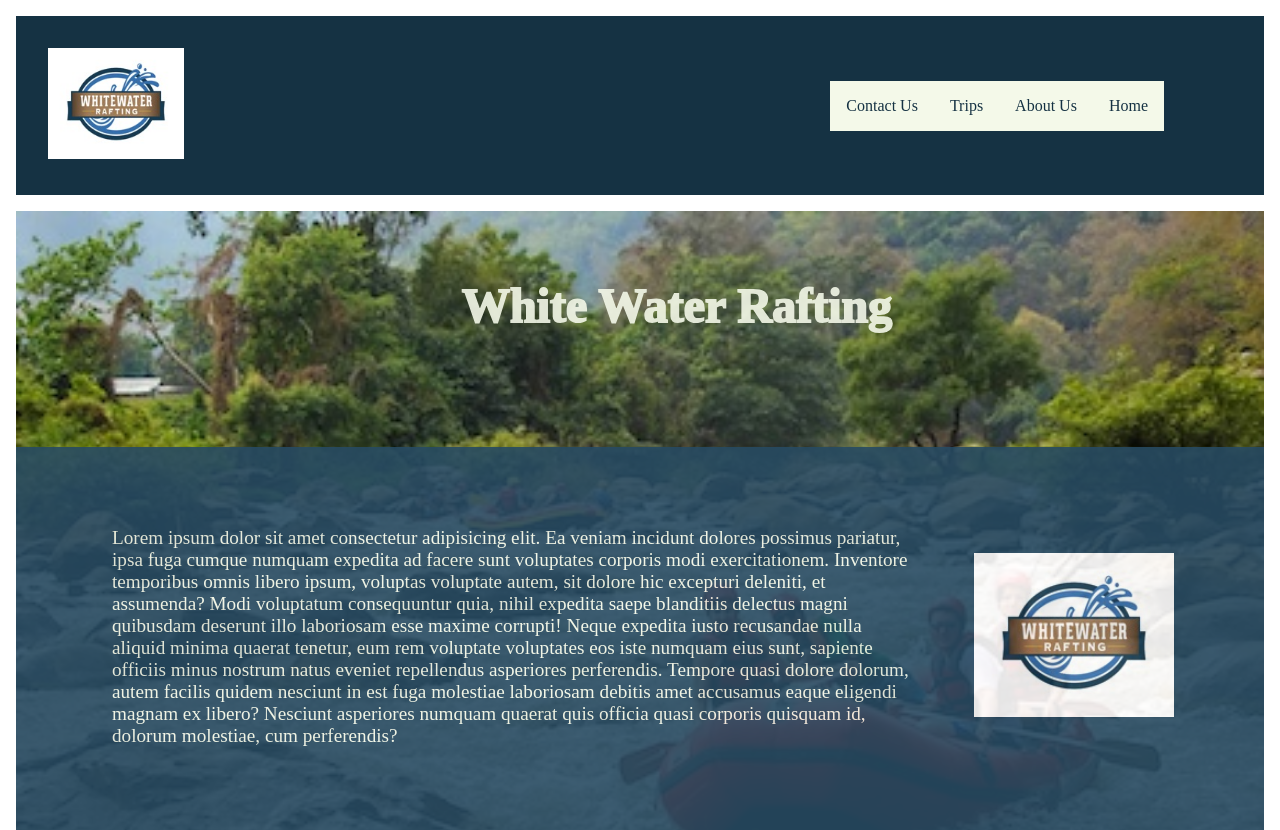
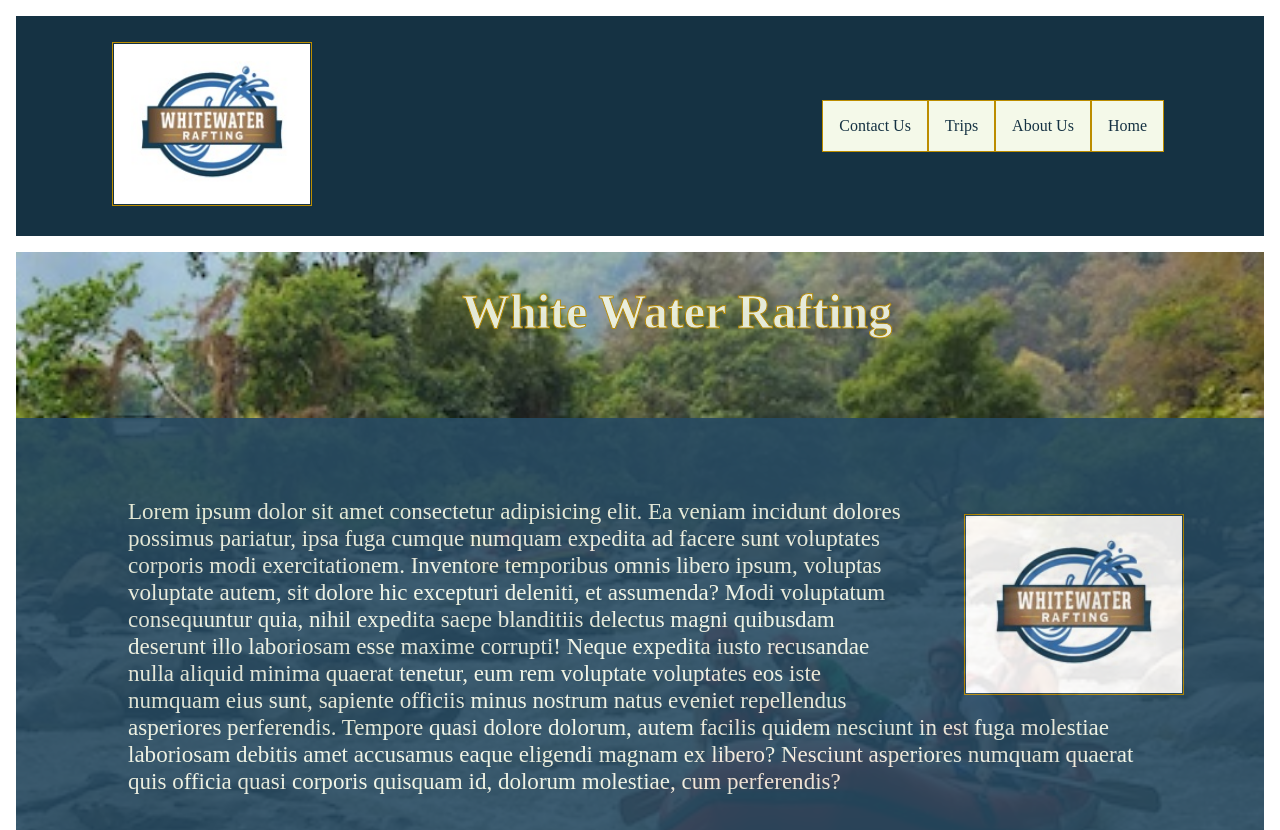
Before and after one commit to HiddenSheave/wdd130, a plain HTML site: page wwr/about.html in a window 1280 px wide. Shown: the top 830 px of the page. Drawn offline with Linux system fonts and the light colour scheme; a web font is replaced by a local one.

Commit message:
added description

```diff
--- a/wwr/about.html
+++ b/wwr/about.html
@@ -4,6 +4,7 @@
     <meta charset="UTF-8">
     <meta name="viewport" content="width=device-width, initial-scale=1.0">
     <meta name="author" content="Bryce Petrovay">
+    <meta name="description" content="A Whitewater rafting Company">
     <title>About</title>
     <link rel="stylesheet" href="styles/rafting.css">
     <link rel="preconnect" href="https://fonts.googleapis.com">
--- a/wwr/styles/rafting.css
+++ b/wwr/styles/rafting.css
@@ -13,18 +13,19 @@ h1 {
     text-align: center;
     padding: 1rem;
     position: absolute;
-    margin-top: -265px;
+    margin-top: -230px;
     margin-left: 350px;
     font-size: xxx-large;
-    -webkit-text-stroke-width: 2px;
-    -webkit-text-stroke-color: #F4F9E9;
+    -webkit-text-stroke-width: 1px;
+    -webkit-text-stroke-color: #bc8d00;
+    text-decoration: solid;
 }
 article {
     background-color: var(--background-color);
     color: #F4F9E9;
     padding: 5rem;
     opacity: 90%;
-    margin-top: -600px;
+    margin-top: -670px;
     unicode-bidi: isolate;
     display: block;
     position: absolute;
@@ -59,9 +60,10 @@ h2 {
 p {
     background-color: var(--background-color);
     color: #F4F9E9;
-    padding-left: 1rem;
-    padding-right: 1rem;
-    padding-bottom: 1rem;
+    padding-left: 2rem;
+    padding-right: 2rem;
+    padding-bottom: 2rem;
+    font-size: larger;
 }
 section {
     background-color: var(--background-color);
@@ -79,24 +81,30 @@ header nav a {
     margin-left: 3rem;
     max-width: 220px;
     max-height: 220px;
-    padding: 10px;
+    padding: 1px;
+    border: 1px solid #bc8d00;
 }
 nav .logo{
     width: 200px;
     height: auto;
-    padding: 2rem;
+    padding: 1px;
+    margin-left: 6rem;
+    border: 1px solid #bc8d00;
+    margin-top: 26px;
 }
 section img {
     width: 230px;
     height: auto;
     margin: 12px;
     padding: 1px;
+    border: 1px solid #bc8d00;
 }
 .bar{
     background-color: #F4F9E9;
     padding: 1rem;
     float: right;
-    margin-top: 65px;
+    margin-top: 84px;
+    border: 1px solid #bc8d00;
 }
 nav {
     border: 1px;
@@ -104,6 +112,7 @@ nav {
     unicode-bidi: isolate;
     border-color: #284b63;
     margin-right: 100px;
+    height: 220px;
 }
 .main img{
     display: block;
@@ -142,4 +151,8 @@ body {
     margin-right: 1rem;
     margin-bottom: 1rem;
     margin-left: 1rem;
+    font-family :'Google Sans';
+    font-style :normal;
+    font-weight :400;
+    font-display :block;
 }
```
